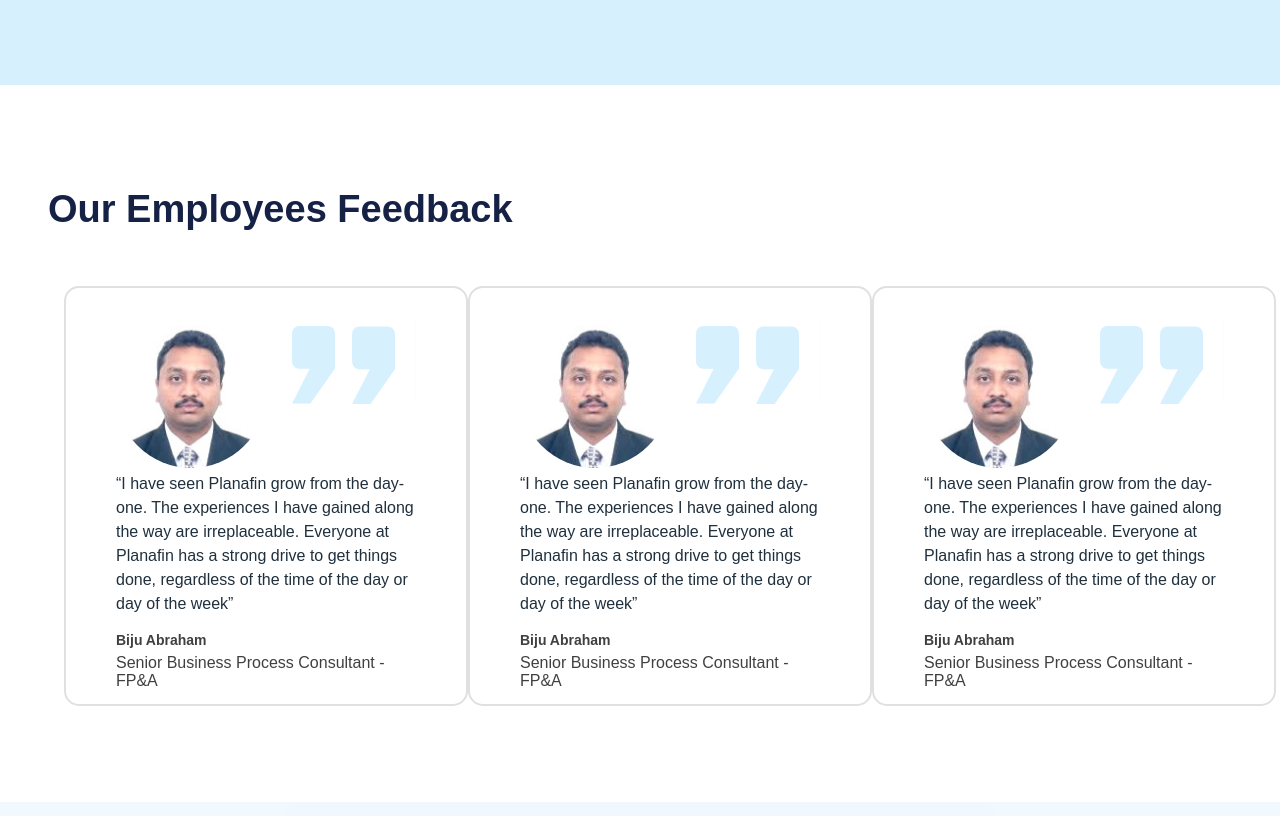
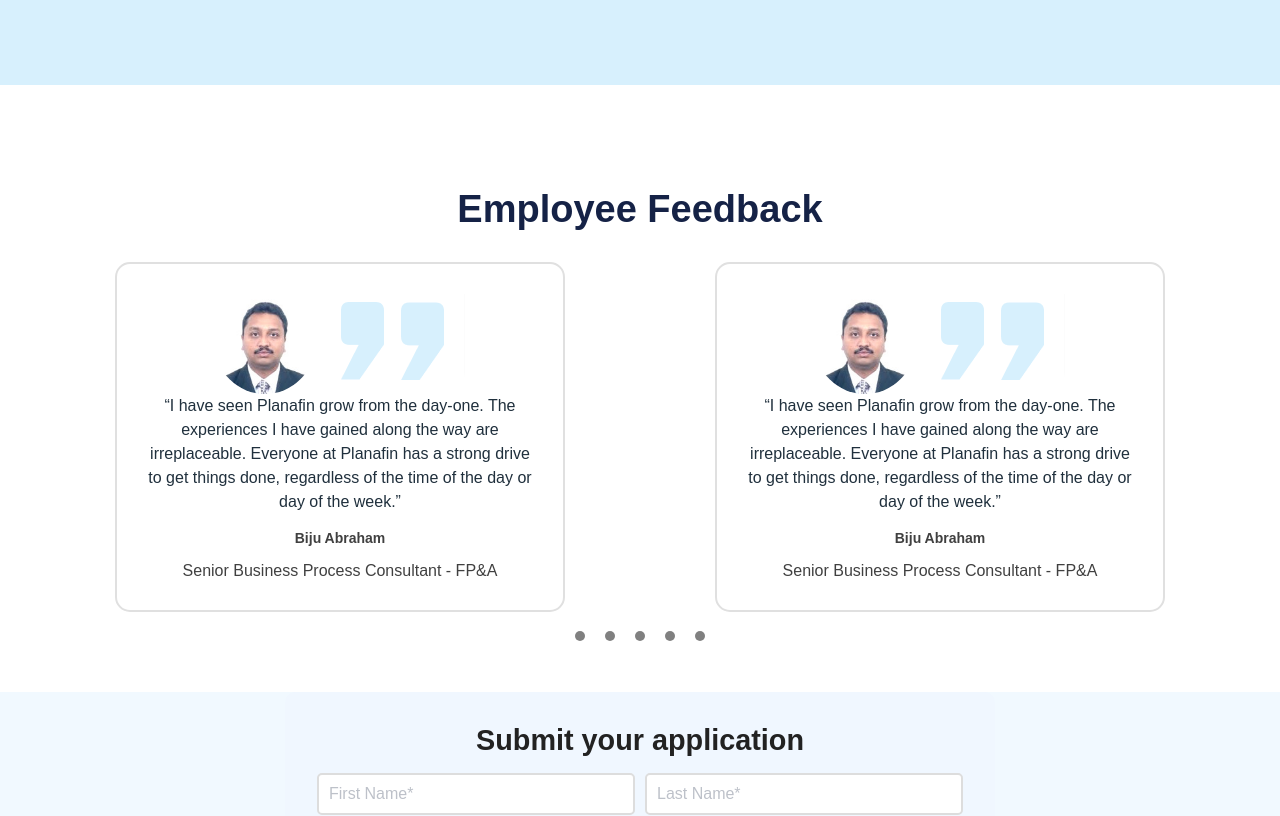
Before and after one commit to adharshSciPy/Planafin, a React (Create React App) app in the folder client/: page /career in a window 1280 px wide. Shown: the part 3160-3976 px from the top of the page. Built offline with nearby package versions, Linux system fonts and the light colour scheme.

Commit message:
Career completed

```diff
--- a/client/package.json
+++ b/client/package.json
@@ -19,6 +19,8 @@
     "react-icons": "^5.5.0",
     "react-router-dom": "^7.2.0",
     "react-scripts": "5.0.1",
+    "react-slick": "^0.30.3",
+    "slick-carousel": "^1.8.1",
     "web-vitals": "^2.1.4"
   },
   "scripts": {
--- a/client/src/pages/Career/Career.jsx
+++ b/client/src/pages/Career/Career.jsx
@@ -15,6 +15,9 @@
 import usaOffice from "../../assets/usaOffice.png";
 import uaeOffice from "../../assets/uaeOffice.png";
 import IndianOffice from "../../assets/IndianOffice.png";
+import "slick-carousel/slick/slick.css";
+import "slick-carousel/slick/slick-theme.css";
+import Slider from "react-slick";
 
 
 
@@ -23,6 +26,49 @@
   const showJobDetails = () => {
     setShowDetails((prev) => !prev);
   };
+
+  const settings = {
+    dots: true,
+    infinite: true,
+    speed: 500,
+    slidesToShow: 2,
+    slidesToScroll: 1,
+    autoplay: true,
+    autoplaySpeed: 2000,
+    pauseOnDotsHover: true,
+    pauseOnFocus: true,
+    pauseOnHover: true,
+    customPaging: (i) => (
+      <div className={styles.customDot}></div>
+    ),
+    responsive: [
+      {
+        breakpoint: 1200,
+        settings: {
+          slidesToShow: 2,
+          slidesToScroll: 2,
+          infinite: true,
+          dots: true
+        }
+      },
+      {
+        breakpoint: 900,
+        settings: {
+          slidesToShow: 1,
+          slidesToScroll: 1,
+          initialSlide: 1
+        }
+      },
+      {
+        breakpoint: 480,
+        settings: {
+          slidesToShow: 1,
+          slidesToScroll: 1
+        }
+      }
+    ]
+  };
+
   return (
     <div>
       <Header />
@@ -337,10 +383,12 @@
         </div>
       </div>
       <div className={styles.carouselOuterDiv}>
-        <div className={styles.carouselInnerDiv}>
-          <h2 className={styles.carouselHeading}>Our Employees Feedback</h2>
-          <div className={styles.outerSingleFeedbackCard}>
-            <div className={styles.carouselSingleCardOuter}>
+  <h2 className={styles.carouselHeading}>Employee Feedback</h2>
+  <div className={styles.sliderWrapper}>
+    <Slider {...settings}>
+      {[...Array(5)].map((_, index) => (
+        <div key={index} className={styles.carouselSingleCardOuter}>
+          <div className={styles.singleWrapper}>
             <div className={styles.singleCardImageOuter}>
               <div className={styles.singleCardPersonImage}>
                 <img
@@ -362,67 +410,7 @@
                 “I have seen Planafin grow from the day-one. The experiences I
                 have gained along the way are irreplaceable. Everyone at
                 Planafin has a strong drive to get things done, regardless of
-                  the time of the day or day of the week”
-                </p>
-                <h6 className={styles.singleCardName}>Biju Abraham</h6>
-                <p className={styles.personPosition}>
-                  Senior Business Process Consultant - FP&A
-                </p>
-              </div>
-            </div>
-            <div className={styles.carouselSingleCardOuter}>
-              <div className={styles.singleCardImageOuter}>
-                <div className={styles.singleCardPersonImage}>
-                  <img
-                    src={SinglePerson}
-                    alt="single.person"
-                    className={styles.singlePersonImg}
-                  />
-                </div>
-                <div className={styles.singleCardStaticImg}>
-                  <img
-                    src={quotes}
-                    alt="static"
-                    className={styles.singleStaticImg}
-                  />
-                </div>
-              </div>
-              <div className={styles.singleCardContentDiv}>
-                <p className={styles.feedbackPara}>
-                  “I have seen Planafin grow from the day-one. The experiences I
-                  have gained along the way are irreplaceable. Everyone at
-                  Planafin has a strong drive to get things done, regardless of
-                  the time of the day or day of the week”
-                </p>
-                <h6 className={styles.singleCardName}>Biju Abraham</h6>
-                <p className={styles.personPosition}>
-                  Senior Business Process Consultant - FP&A
-                </p>
-              </div>
-            </div>
-            <div className={styles.carouselSingleCardOuter}>
-              <div className={styles.singleCardImageOuter}>
-                <div className={styles.singleCardPersonImage}>
-                  <img
-                    src={SinglePerson}
-                    alt="single.person"
-                    className={styles.singlePersonImg}
-                  />
-                </div>
-                <div className={styles.singleCardStaticImg}>
-                  <img
-                    src={quotes}
-                    alt="static"
-                    className={styles.singleStaticImg}
-                  />
-                </div>
-              </div>
-              <div className={styles.singleCardContentDiv}>
-                <p className={styles.feedbackPara}>
-                  “I have seen Planafin grow from the day-one. The experiences I
-                  have gained along the way are irreplaceable. Everyone at
-                  Planafin has a strong drive to get things done, regardless of
-                  the time of the day or day of the week”
+                the time of the day or day of the week.”
               </p>
               <h6 className={styles.singleCardName}>Biju Abraham</h6>
               <p className={styles.personPosition}>
@@ -431,9 +419,11 @@
             </div>
           </div>
         </div>
-          <div className={styles.dotOuterDiv}></div>
+      ))}
+    </Slider>
   </div>
 </div>
+
       <div className={styles.applicationFormOuter}>
         <div className={styles.applicationFormMain}>
           <h2 className={styles.formTitle}>Submit your application</h2>
--- a/client/src/pages/Career/career.module.css
+++ b/client/src/pages/Career/career.module.css
@@ -348,7 +348,14 @@
   color: #404040;
 }
 .carouselOuterDiv {
-  padding: 3rem;
+  padding: 3rem 0;
+  text-align: center;
+}
+
+.sliderWrapper {
+  max-width: 1200px;
+  width: 100%;
+  margin: auto;
 }
 
 .carouselHeading {
@@ -357,54 +364,61 @@
   font-weight: 700;
   line-height: 57px;
   color: #152246;
+  text-align: center;
+  margin-bottom: 1.5rem;
 }
-.outerSingleFeedbackCard {
-  display: flex;
-  justify-content: space-between;
-  padding: 1rem;
-}
+
 .carouselSingleCardOuter {
-  padding: 30px 50px;
+  padding: 30px;
   border: 2px solid #e0e0e0;
   border-radius: 15px;
-  height: 420px;
+  max-width: 450px;  /* Keep it smaller */
+  text-align: center;
 
-  margin: 2rem 0;
-  float: left;
+  margin: auto;  /* Ensures cards are centered */
 }
-.singleCardPersonImage {
-  /* height: 170px; */
-  width: 50%;
+
+.singleWrapper {
+  display: flex;
+  flex-direction: column;
+  align-items: center;
 }
+
+.singleCardImageOuter {
+  display: flex;
+  justify-content: center;
+  align-items: center;
+}
+
 .singlePersonImg {
-  width: 150px;
-  height: 150px;
+  width: 100px;
+  height: 100px;
   border-radius: 50%;
   object-fit: cover;
 }
-.singleCardImageOuter {
-  display: flex;
-}
+
 .feedbackPara {
   color: #20303d;
   font-weight: 500;
   line-height: 24px;
 }
+
 .singleCardName {
   color: #404040;
   font-weight: bolder;
   font-size: 14px;
-  /* margin: 0 0 14px; */
   margin: 1rem 0;
 }
+
 .personPosition {
   color: #404040;
   font-weight: 500;
-  margin-top: -10px;
 }
+
 .applicationFormOuter {
   background-color: #f1f9ff;
   min-height: max-content;
+  margin-top: 2rem;
   /* display: flex;
   justify-content: center; */
 }
@@ -576,6 +590,45 @@
   text-align: center;
   margin: 2rem 0;
 }
+.slick-dots {
+  bottom: -30px; /* Adjust positioning */
+}
+
+.slick-dots li {
+  width: 12px;
+  height: 12px;
+  margin: 0 5px;
+}
+
+.slick-dots li button:before {
+  font-size: 12px;
+  color: rgb(211, 206, 206); /* Default dot color */
+  opacity: 0.6;
+  transition: all 0.3s ease-in-out;
+}
+
+.slick-dots li.slick-active button:before {
+  color: black; /* Active dot color */
+  opacity: 1;
+  transform: scale(1.2); /* Slightly enlarge active dot */
+}
+
+/* Custom Dot Design */
+.customDot {
+  width: 10px;
+  height: 10px;
+  background-color: grey;
+  border-radius: 50%;
+  display: inline-block;
+  margin: -10px;
+  transition: transform 0.3s ease-in-out;
+}
+
+.slick-dots li.slick-active .customDot {
+  transform: scale(1.5);
+  background-color:black;
+}
+
 @media (max-width:786px) {
   .topElementOuter{
     flex-direction: column-reverse;
@@ -590,7 +643,8 @@
   }
   .carouselSingleCardOuter{
     /* justify-content: center; */
-    margin: auto;
+    /* margin: auto; */
+    /* margin:0; */
 
   }
   .carouselHeading{
@@ -652,6 +706,10 @@
   .carouselOuterDiv{
   padding: 1rem;
   }
+  .imageGridOuterDiv{
+    gap: 10px;
+    padding: 0 6px;
+  }
   .singlePersonImg{
  width: 100px;
  height: 100px;
```
Also changed, not shown: 1 other file (tests, documents, lock files or other folders). Lines whose indentation alone changed are shown as unchanged.
